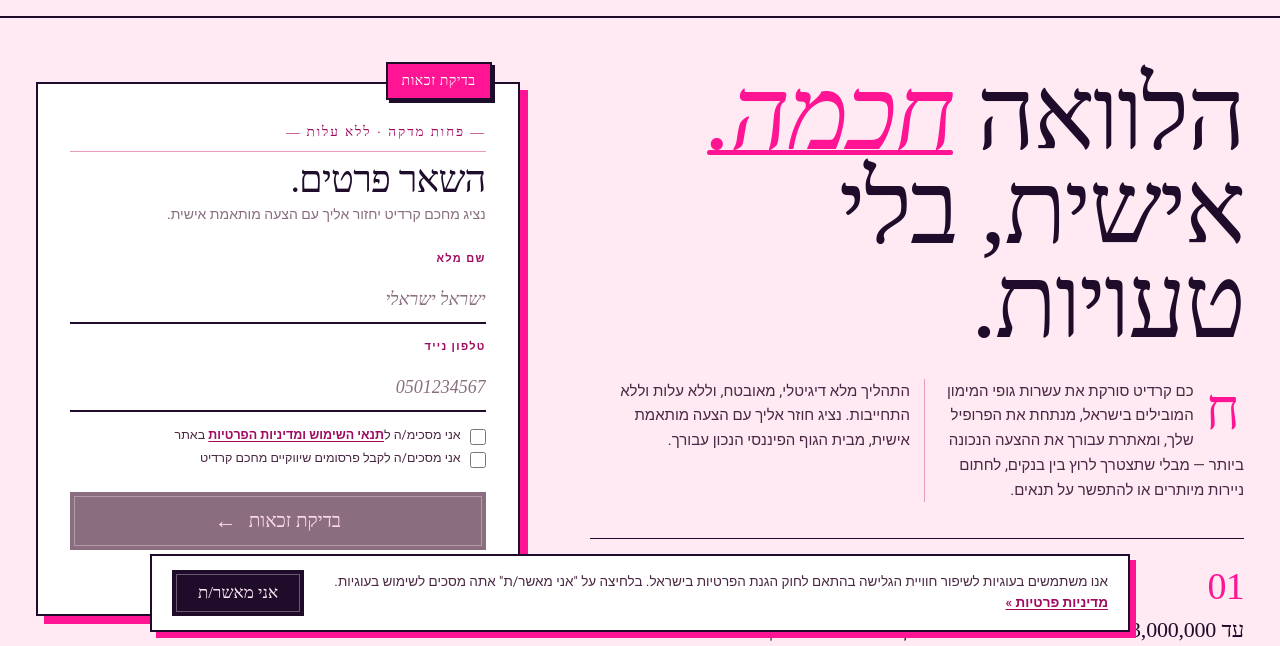
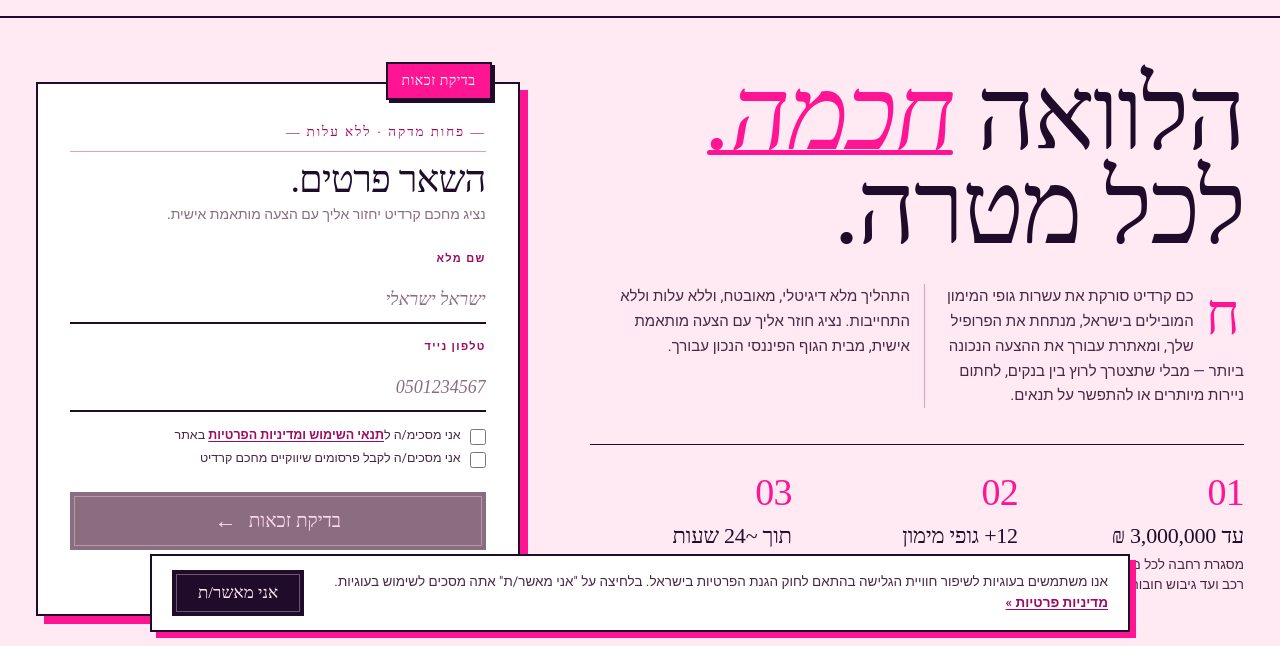
Before and after one commit to ShaiYoffe/hahamcredit, a website: page index.html in a window 1280 px wide. Shown: the part 154-800 px from the top of the page. Drawn offline with nearby package versions, Linux system fonts and the light colour scheme; a web font is replaced by a local one.

Commit message:
copy: hero title → 'הלוואה חכמה. לכל מטרה.'

```diff
--- a/index.html
+++ b/index.html
@@ -601,7 +601,7 @@ height="0" width="0" style="display:none;visibility:hidden"></iframe></noscript>
     <div class="hero-text">
       <h1 class="hero-title">
         הלוואה <em>חכמה.</em><br>
-        אישית, בלי טעויות.
+        לכל מטרה.
       </h1>
 
       <div class="lead-cols">
```
Also changed, not shown: lo-chat/index.html (+1 -1 lines), lo/index.html (+1 -1 lines).
